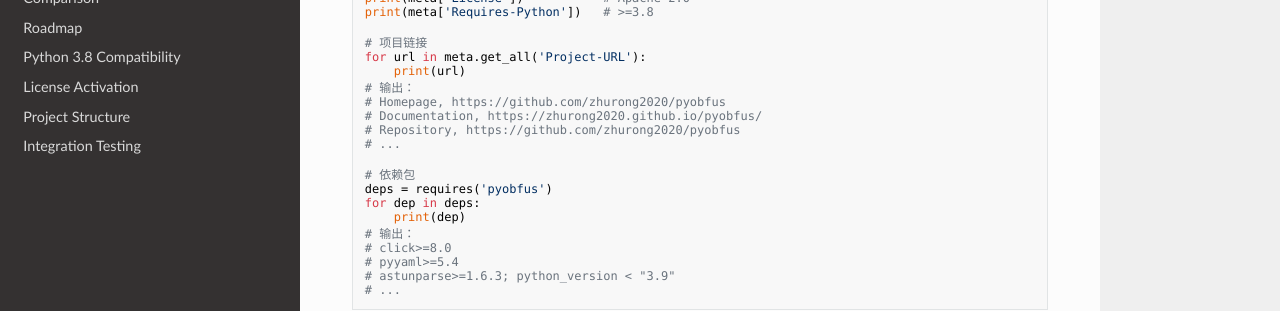
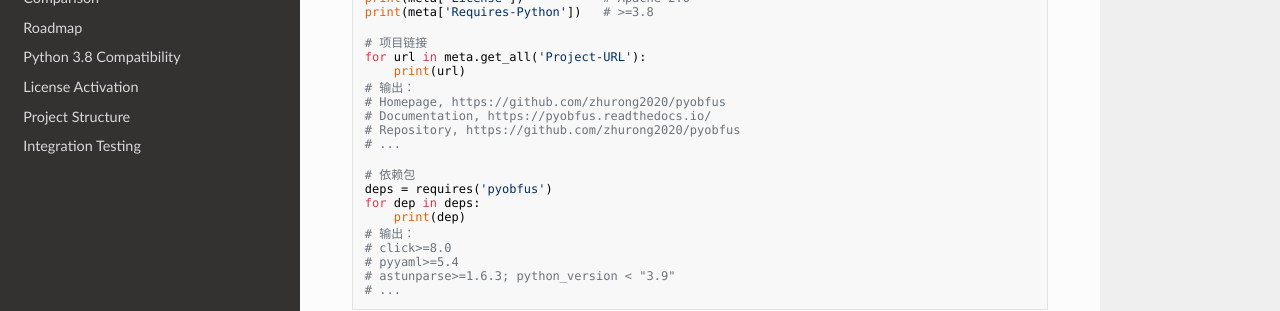
Before and after one commit to zhurong2020/pyobfus, an MkDocs documentation site: the page built from docs/PACKAGE_INSPECTION.md, in a window 1280 px wide and 900 px high, scrolled down 1050 px. Shown: the part 151-462 px from the top of the window. Built offline with MkDocs 1.6.1, drawn with Linux system fonts in a browser that asks for light colours; nearby versions of some CDN libraries; part of the change alters nothing that is shown.

Commit message:
docs: update example output with RTD documentation URL
🤖 Generated with [Claude Code](https://claude.com/claude-code)

Co-Authored-By: Claude Opus 4.5 <noreply@anthropic.com>

```diff
--- a/docs/PACKAGE_INSPECTION.md
+++ b/docs/PACKAGE_INSPECTION.md
@@ -65,7 +65,7 @@ for url in meta.get_all('Project-URL'):
     print(url)
 # 输出：
 # Homepage, https://github.com/zhurong2020/pyobfus
-# Documentation, https://zhurong2020.github.io/pyobfus/
+# Documentation, https://pyobfus.readthedocs.io/
 # Repository, https://github.com/zhurong2020/pyobfus
 # ...
 
```
